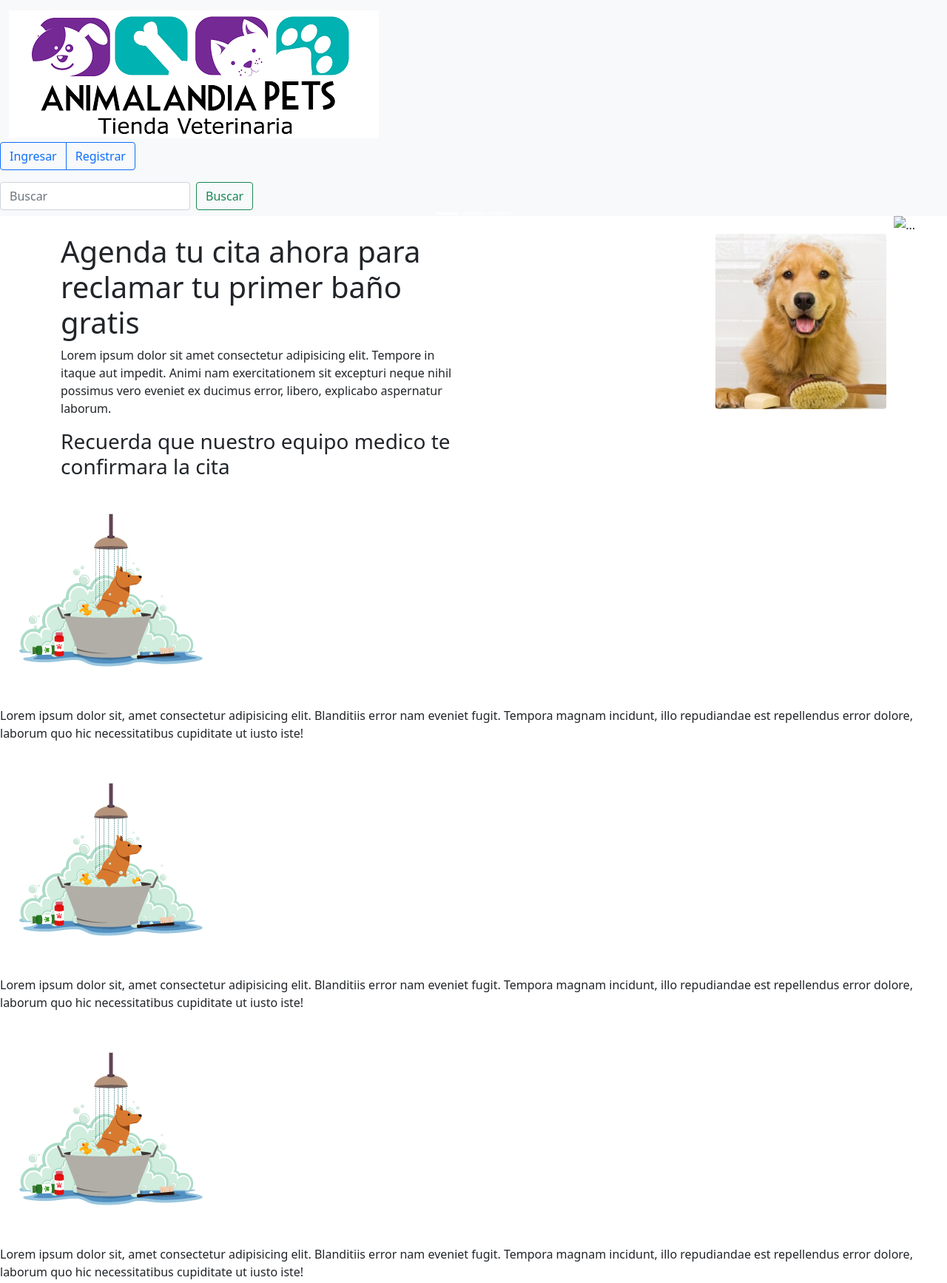
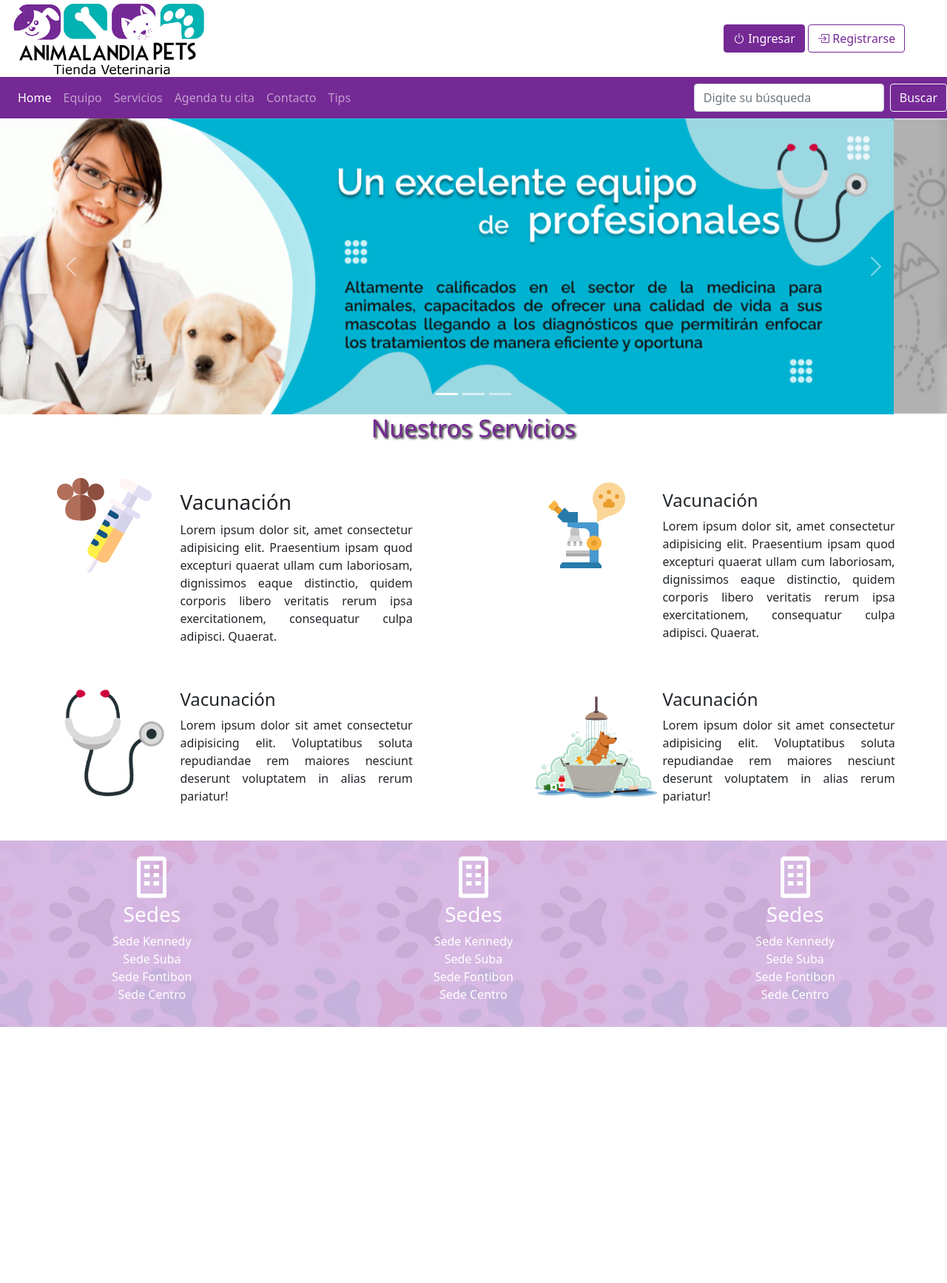
Before and after one commit to dianagonzalez-ps/Animalandia-bootstrap, a plain HTML site: page servicios.html in a window 1280 px wide. Shown: the top 1734 px of the page at 74% size. After the commit the page ends 1388 px from the top, so only its background shows below. Drawn offline with nearby package versions, Linux system fonts and the light colour scheme.

Commit message:
Upload changes

```diff
--- a/css/styles.css
+++ b/css/styles.css
@@ -91,6 +91,40 @@ body{
 
 .card-title{
     color: var(--purple-color);
+    font-weight: 600;
+}
+
+.card-subtittle{
+    font-size: 18px;
+    color: var(--dark-color);
+    text-shadow: 2px 1px 3px var(--dark-color);
+    font-weight: 700;
+
+}
+
+.card-img-team{
+    border-radius: 50%;
+    margin-left: 50px;
+}
+
+.card-title-vacunacion{
+    text-align: justify;
+}
+
+.card-text-vacunacion{
+    text-align: justify;
+}
+
+
+.header {
+    color: #36A0FF;
+    font-size: 27px;
+    padding: 10px;
+}
+
+.bigicon {
+    font-size: 35px;
+    color: #36A0FF;
 }
 
 footer{
--- a/servicios.html
+++ b/servicios.html
@@ -1,38 +1,70 @@
 <!doctype html>
 <html lang="en">
   <head>
-    <!-- Required meta tags -->
     <meta charset="utf-8">
     <meta name="viewport" content="width=device-width, initial-scale=1">
+    <link href="https://cdn.jsdelivr.net/npm/bootstrap@5.1.3/dist/css/bootstrap.min.css" rel="stylesheet" integrity="sha384-1BmE4kWBq78iYhFldvKuhfTAU6auU8tT94WrHftjDbrCEXSU1oBoqyl2QvZ6jIW3" crossorigin="anonymous">
+    <link href="https://cdn.jsdelivr.net/npm/bootstrap@5.0.2/dist/css/bootstrap.min.css" rel="stylesheet" integrity="sha384-EVSTQN3/azprG1Anm3QDgpJLIm9Nao0Yz1ztcQTwFspd3yD65VohhpuuCOmLASjC" crossorigin="anonymous">
+    <link rel="stylesheet" type=text/css href="css/bootstrap.css">
+    <link rel="stylesheet" type=text/css href="css/styles.css">
+    <link rel="stylesheet" href="https://cdn.jsdelivr.net/npm/bootstrap-icons@1.8.1/font/bootstrap-icons.css">
 
-    <!-- Bootstrap CSS -->
-    <link href="https://cdn.jsdelivr.net/npm/bootstrap@5.1.3/dist/css/bootstrap.min.css" rel="stylesheet" integrity="sha384-1BmE4kWBq78iYhFldvKuhfTAU6auU8tT94WrHftjDbrCEXSU1oBoqyl2QvZ6jIW3" crossorigin="anonymous">
-
-    <title>Hello, world!</title>
+    <title>Servicios</title>
   </head>
   <body>
+
+    <div class="container-fluid overflow-hidden">
+
       <header>
-        <nav class="navbar navbar-light bg-light">
+        <div class="row align-items-center">
+          <div class="header-logo col-12 col-md-4 col-xl-6">
+            <img src="img/logo.jpg" alt="Logo animalandia">
+          </div>
+          <div class="col-12 col-md-4 col-xl-3"></div>
+          <div class="header-buttons col-12 col-md-4 col-xl-3">
+            <button type="button" class="btn btn-primary"><i class="bi bi-power"></i> Ingresar</button>
+            <button type="button" class="btn btn-outline-primary"> <i class="bi bi-box-arrow-in-right"></i> Registrarse</button>
+          </div>
+        </div>
+      </header>
+
+      <nav class="navbar navbar-expand-lg navbar-dark" style="background-color: #752995;">
         <div class="container-fluid">
-              <a class="navbar-brand" href="#">
-                <img src="img/logo.jpg" alt="Logo" class="d-inline-block align-text-top">
-              </a>
-            </div>
-            <div class="btn-group" role="group" aria-label="Basic outlined example">
-                <button type="button" class="btn btn-outline-primary">Ingresar</button>
-                <button type="button" class="btn btn-outline-primary">Registrar</button>
-              </div>
-          </nav>
+          <a class="navbar-brand" href="home.html"></a>
+          <button class="navbar-toggler" type="button" data-bs-toggle="collapse" data-bs-target="#navbarSupportedContent" aria-controls="navbarSupportedContent" aria-expanded="false" aria-label="Toggle navigation">
+            <span class="navbar-toggler-icon"></span>
+          </button>
+          <div class="collapse navbar-collapse" id="navbarSupportedContent">
+            <ul class="navbar-nav me-auto mb-2 mb-lg-0">
+              <li class="nav-item">
+                <a class="nav-link active" aria-current="page" href="index.html">Home</a>
+              </li>
+              <li class="nav-item">
+                <a class="nav-link" href="equipo.html">Equipo</a>
+              </li>
+              <li class="nav-item">
+                <a class="nav-link" href="servicios.html">Servicios</a>
+              </li>
+              <li class="nav-item">
+                <a class="nav-link" href="#">Agenda tu cita</a>
+              </li>
+              <li class="nav-item">
+                <a class="nav-link" href="contacto.html">Contacto</a>
+              </li>
+              <li class="nav-item">
+                <a class="nav-link" href="tips.html">Tips</a>
+              </li>
 
-          <nav class="navbar navbar-expand-lg navbar-light bg-light">
+            </ul>
             <form class="d-flex">
-                    <input class="form-control me-2" type="search" placeholder="Buscar" aria-label="Search">
-                    <button class="btn btn-outline-success" type="submit">Buscar</button>
+              <input class="form-control me-2" type="search" placeholder="Digite su búsqueda" aria-label="Search">
+              <button class="btn btn-outline-light" type="submit">Buscar</button>
             </form>
           </div>
         </div>
       </nav>
-    </header>
+
+
     <div id="carouselExampleIndicators" class="carousel slide" data-bs-ride="carousel">
         <div class="carousel-indicators">
           <button type="button" data-bs-target="#carouselExampleIndicators" data-bs-slide-to="0" class="active" aria-current="true" aria-label="Slide 1"></button>
@@ -41,10 +73,10 @@
         </div>
         <div class="carousel-inner">
           <div class="carousel-item active">
-            <img src="img/Banner.png" class="d-block w-100" alt="...">
+            <img src="img/Banner 1.png" class="d-block w-100" alt="...">
           </div>
           <div class="carousel-item">
-            <img src="img/banner.jpeg" class="d-block w-100" alt="...">
+            <img src="img/Banner 3.png" class="d-block w-100" alt="...">
           </div>
           <div class="carousel-item">
             <img src="img/banner2.png" class="d-block w-100" alt="...">
@@ -59,72 +91,109 @@
           <span class="visually-hidden">Next</span>
         </button>
       </div>
-    <div class="container">
-        <div class="row">
-          <div class="col">
-            <h1>Agenda tu cita ahora para reclamar tu primer baño gratis</h1>
-                <p>Lorem ipsum dolor sit amet consectetur adipisicing elit. Tempore in itaque aut impedit. Animi nam exercitationem sit excepturi neque nihil possimus vero eveniet ex ducimus error, libero, explicabo aspernatur laborum.</p>
-                <h3>Recuerda que nuestro equipo medico te confirmara la cita</h3>
+
+      <h2 class="tittle-seccion text-center mb-5">Nuestros Servicios</h2>
+
+      <main>
+        <section class="container-fluid mt-3">
+
+          <div class="row justify-content-around">
+          <div class="card col-12 col-md-4 col-xl-5">
+          <div class="row g-0">
+          <div class="col-md-4">
+          <img src="img/vacuna.png" class="img-fluid rounded-start" alt="...">
           </div>
-          <div class="col order-last">
-            <img src="/img/golden.jpg" class="rounded float-end" alt="...">
+          <div class="col-12 col-md-8 col-xl-8">
+          <div class="card-body">
+          <h3 class="card-title-vacunacion">Vacunación</h3>
+          <p class="card-text-vacunacion">Lorem ipsum dolor sit, amet consectetur adipisicing elit. Praesentium ipsam quod excepturi quaerat ullam cum laboriosam, dignissimos eaque distinctio, quidem corporis libero veritatis rerum ipsa exercitationem, consequatur culpa adipisci. Quaerat.</p>
+          </div>
           </div>
           </div>
           </div>
 
-      <div class="grid">
-        <div class="g-col-6">
-            <img src="img/banio.png">
-            <p>Lorem ipsum dolor sit, amet consectetur adipisicing elit. Blanditiis error nam eveniet fugit. Tempora magnam incidunt, illo repudiandae est repellendus error dolore, laborum quo hic necessitatibus cupiditate ut iusto iste!</p>
+            <div class="card mb-3 col-12 col-md-4 col-xl-5">
+            <div class="row g-0">
+            <div class="col-md-4">
+            <img src="img/laboratorio.png" class="img-fluid rounded-start" alt="...">
             </div>
-        <div class="g-col-6">
-            <img src="img/banio.png">
-            <p>Lorem ipsum dolor sit, amet consectetur adipisicing elit. Blanditiis error nam eveniet fugit. Tempora magnam incidunt, illo repudiandae est repellendus error dolore, laborum quo hic necessitatibus cupiditate ut iusto iste!</p>
-        </div>
-
-            <div class="g-col-6">
-                <img src="img/banio.png">
-                <p>Lorem ipsum dolor sit, amet consectetur adipisicing elit. Blanditiis error nam eveniet fugit. Tempora magnam incidunt, illo repudiandae est repellendus error dolore, laborum quo hic necessitatibus cupiditate ut iusto iste!</p>
-            </div>
-            <div class="g-col-6">
-                <img src="img/banio.png">
-                <p>Lorem ipsum dolor sit, amet consectetur adipisicing elit. Blanditiis error nam eveniet fugit. Tempora magnam incidunt, illo repudiandae est repellendus error dolore, laborum quo hic necessitatibus cupiditate ut iusto iste!</p>
-            </div>
-      </div>
-
-      <div class="container">
-        <div class="row">
-          <div class="col order-last">
-            <h3>Sedes</h3>
-                <p> Sede Kennedy<br>
-                    Sede Suba<br>
-                    Sede Fontibon<br>
-                    Sede Centro<br>
-                </p>
-          </div>
-          <div class="col">
-            <h3>Sedes</h3>
-                <p> Sede Kennedy<br>
-                    Sede Suba<br>
-                    Sede Fontibon<br>
-                    Sede Centro<br>
-                </p>
-          </div>
-          <div class="col order-first">
-            <h3>Sedes</h3>
-                <p> Sede Kennedy<br>
-                    Sede Suba<br>
-                    Sede Fontibon<br>
-                    Sede Centro<br>
-                </p>
+            <div class="col-md-8">
+            <div class="card-body">
+            <h4 class="card-title-vacunacion">Vacunación</h4>
+              <p class="card-text-vacunacion">Lorem ipsum dolor sit, amet consectetur adipisicing elit. Praesentium ipsam quod excepturi quaerat ullam cum laboriosam, dignissimos eaque distinctio, quidem corporis libero veritatis rerum ipsa exercitationem, consequatur culpa adipisci. Quaerat.</p>
                 </div>
                 </div>
               </div>
+            </div>
+            <div class="card mb-3 col-12 col-md-4 col-xl-5">
+            <div class="row g-0">
+            <div class="col-md-4">
+            <img src="img/consultav.png" class="img-fluid rounded-start" alt="...">
+            </div>
+                <div class="col-md-8">
+                  <div class="card-body">
+                    <h4 class="card-title-vacunacion">Vacunación</h4>
+                    <p class="card-text-vacunacion">Lorem ipsum dolor sit amet consectetur adipisicing elit.
+                      Voluptatibus soluta repudiandae rem maiores nesciunt deserunt voluptatem in alias
+                      rerum pariatur!</p>
+                  </div>
+                </div>
+              </div>
+            </div>
+            <div class="card mb-3 col-12 col-md-4 col-xl-5">
+              <div class="row g-0">
+                <div class="col-md-4">
+                  <img src="img/banio.png" class="img-fluid rounded-start" alt="...">
+                </div>
+                <div class="col-md-8">
+                  <div class="card-body">
+                    <h4 class="card-title-vacunacion">Vacunación</h4>
+                    <p class="card-text-vacunacion">Lorem ipsum dolor sit amet consectetur adipisicing elit.
+                      Voluptatibus soluta repudiandae rem maiores nesciunt deserunt voluptatem in alias
+                      rerum pariatur!</p>
+                  </div>
+                </div>
+              </div>
+            </div>
+          </div>
+        </section>
+      </main>
+
+      <footer class="container-fluid">
+        <div class="row justify-content-around align-items-center py-3 footer-box">
+          <div class="col-12 col-md-4 col-xl-4 text-center">
+            <img src="img/bx-building 1.svg" alt="edificio">
+            <h3>Sedes</h3>
+            <p>Sede Kennedy<br>
+              Sede Suba<br>
+              Sede Fontibon<br>
+              Sede Centro<br></p>
+          </div>
+          <div class="col-12 col-md-4 col-xl-4 text-center">
+            <img src="img/bx-building 1.svg" alt="edificio">
+            <h3>Sedes</h3>
+            <p>Sede Kennedy<br>
+              Sede Suba<br>
+              Sede Fontibon<br>
+              Sede Centro<br></p>
+          </div>
+          <div class="col-12 col-md-4 col-xl-4 text-center">
+            <img src="img/bx-building 1.svg" alt="edificio">
+            <h3>Sedes</h3>
+            <p>Sede Kennedy<br>
+              Sede Suba<br>
+              Sede Fontibon<br>
+              Sede Centro<br></p>
+          </div>
+        </div>
+      </footer>
 
 
 
-    <!-- Option 1: Bootstrap Bundle with Popper -->
-    <script src="https://cdn.jsdelivr.net/npm/bootstrap@5.1.3/dist/js/bootstrap.bundle.min.js" integrity="sha384-ka7Sk0Gln4gmtz2MlQnikT1wXgYsOg+OMhuP+IlRH9sENBO0LRn5q+8nbTov4+1p" crossorigin="anonymous"></script>
+      <script src="https://cdn.jsdelivr.net/npm/bootstrap@5.0.2/dist/js/bootstrap.bundle.min.js" integrity="sha384-MrcW6ZMFYlzcLA8Nl+NtUVF0sA7MsXsP1UyJoMp4YLEuNSfAP+JcXn/tWtIaxVXM" crossorigin="anonymous"></script>
+      <script src="https://cdn.jsdelivr.net/npm/@popperjs/core@2.9.2/dist/umd/popper.min.js" integrity="sha384-IQsoLXl5PILFhosVNubq5LC7Qb9DXgDA9i+tQ8Zj3iwWAwPtgFTxbJ8NT4GN1R8p" crossorigin="anonymous"></script>
+      <script src="https://cdn.jsdelivr.net/npm/bootstrap@5.0.2/dist/js/bootstrap.min.js" integrity="sha384-cVKIPhGWiC2Al4u+LWgxfKTRIcfu0JTxR+EQDz/bgldoEyl4H0zUF0QKbrJ0EcQF" crossorigin="anonymous"></script>
+      <script src="js/bootstrap.js"></script>
 
 
   </body>
```
Also changed, not shown: contacto.html (+133 -0 lines), equipo.html (+53 -27 lines), index.html (+2 -2 lines). Lines whose indentation alone changed are shown as unchanged.
